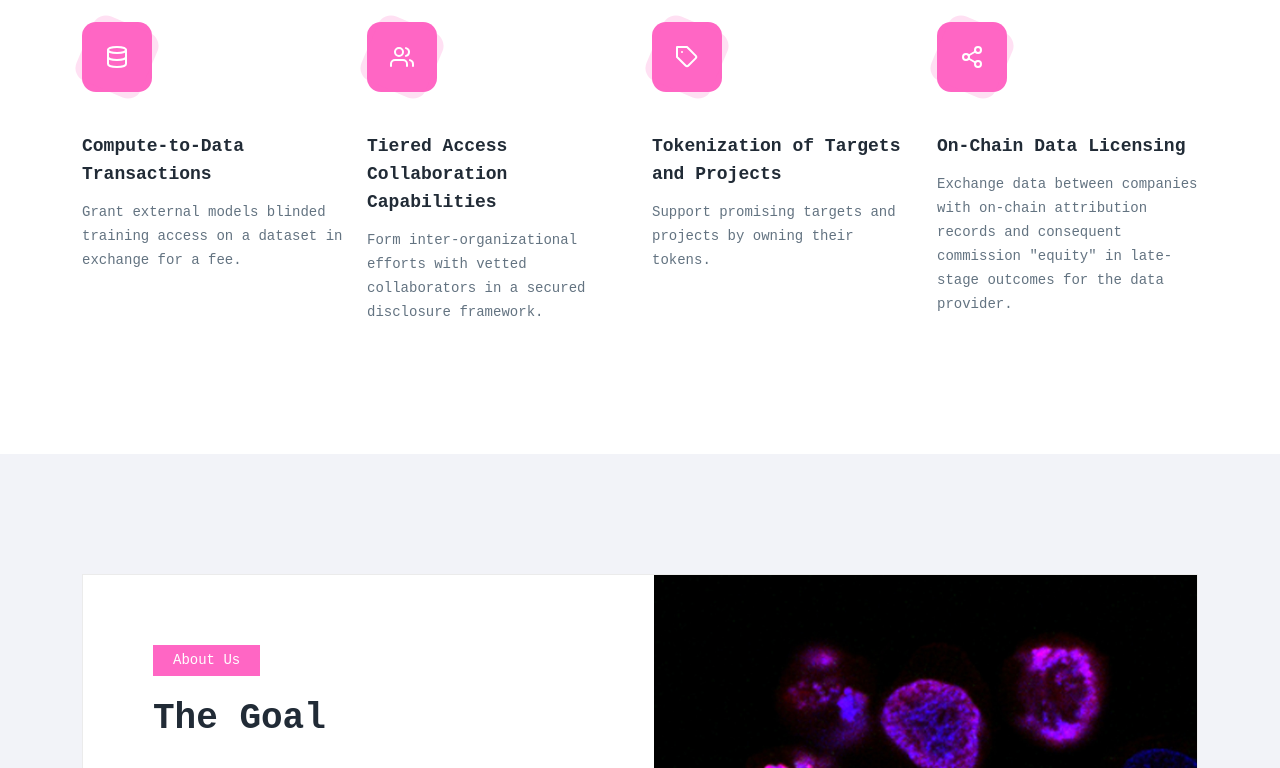
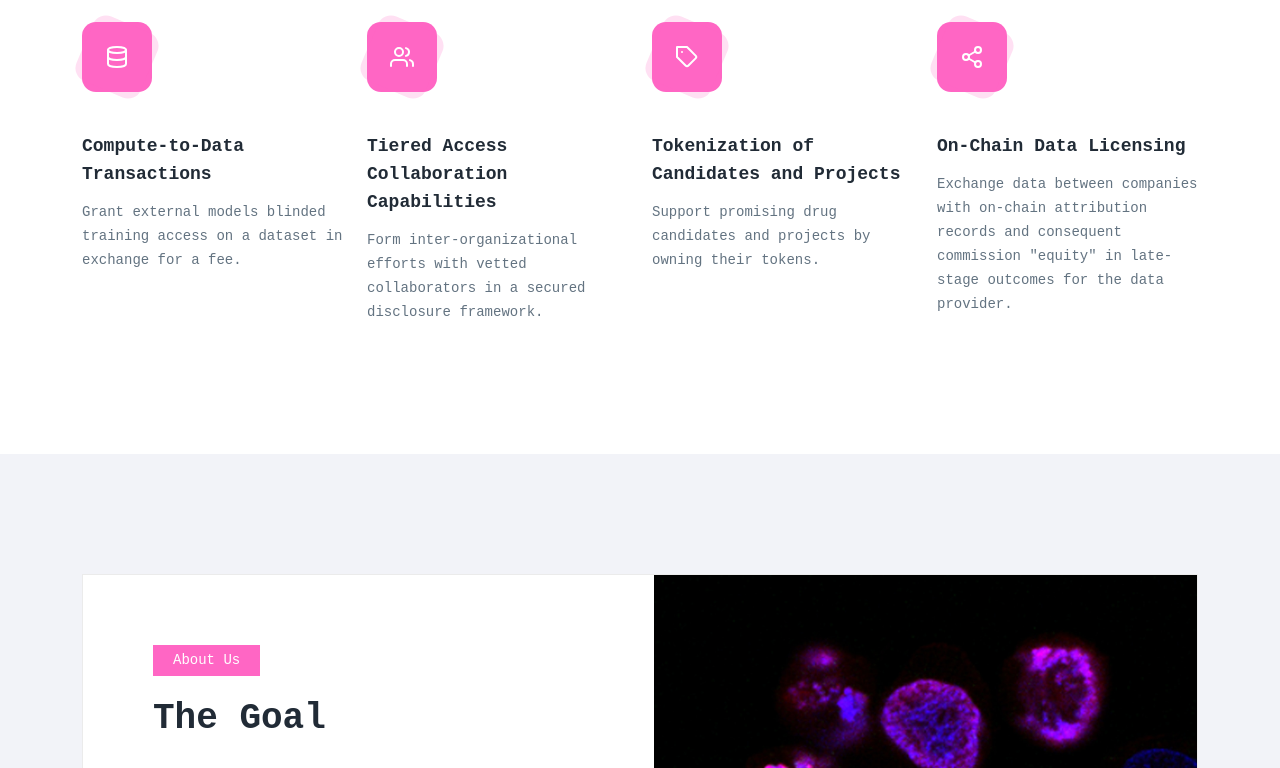
Before and after one commit to erika-meredith/patchwork, a plain HTML site: page index.html in a window 1280 px wide. Shown: the part 1220-1988 px from the top of the page. Drawn offline with Linux system fonts and the light colour scheme.

Commit message:
Update index.html

```diff
--- a/index.html
+++ b/index.html
@@ -181,9 +181,9 @@
                 <svg xmlns="http://www.w3.org/2000/svg" width="24" height="24" viewBox="0 0 24 24" fill="none" stroke="white" stroke-width="2" stroke-linecap="round" stroke-linejoin="round"><path d="M20.59 13.41l-7.17 7.17a2 2 0 0 1-2.83 0L2 12V2h10l8.59 8.59a2 2 0 0 1 0 2.82z"></path><line x1="7" y1="7" x2="7.01" y2="7"></line></svg>
               </div>
               <div class="ud-feature-content">
-                <h3 class="ud-feature-title">Tokenization of Targets and Projects</h3>
+                <h3 class="ud-feature-title">Tokenization of Candidates and Projects</h3>
                 <p class="ud-feature-desc">
-                  Support promising targets and projects by owning their tokens.
+                  Support promising drug candidates and projects by owning their tokens.
                 </p>
               </div>
             </div>
```
